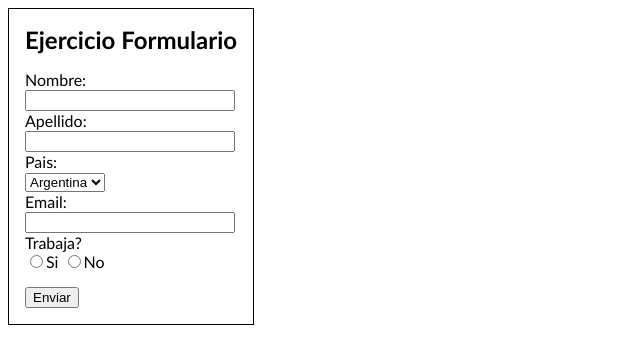
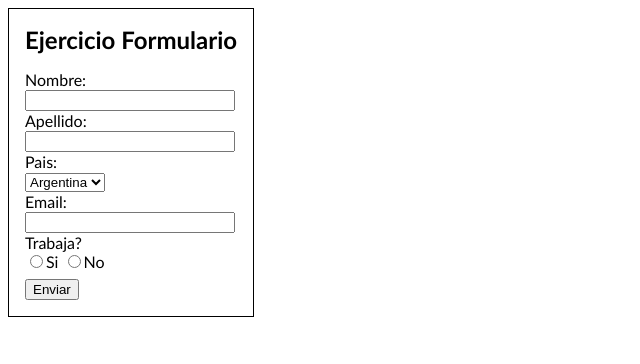
Before and after one commit to RoyaalSeeds/Laboratorio-MGP, a plain HTML site: page CLASE 2/clase2.html in a window 1280 px wide. Shown: the whole page, without its empty margins (0-640 px from the left). Drawn offline with Linux system fonts and the light colour scheme.

Commit message:
clase2
update

```diff
--- a/CLASE 2/clase2.html
+++ b/CLASE 2/clase2.html
@@ -26,7 +26,7 @@
         <label>Trabaja?</label><br>
         <input type="radio" name="trabajo">Si
         <input type="radio" name="trabajo">No<br>
-        <input type="submit" value="Enviar" style="margin-top: 1rem;">
+        <button type="submit" style="margin-top: .5rem;">Enviar</button>
     </form>
 </body>
 </html>
```
